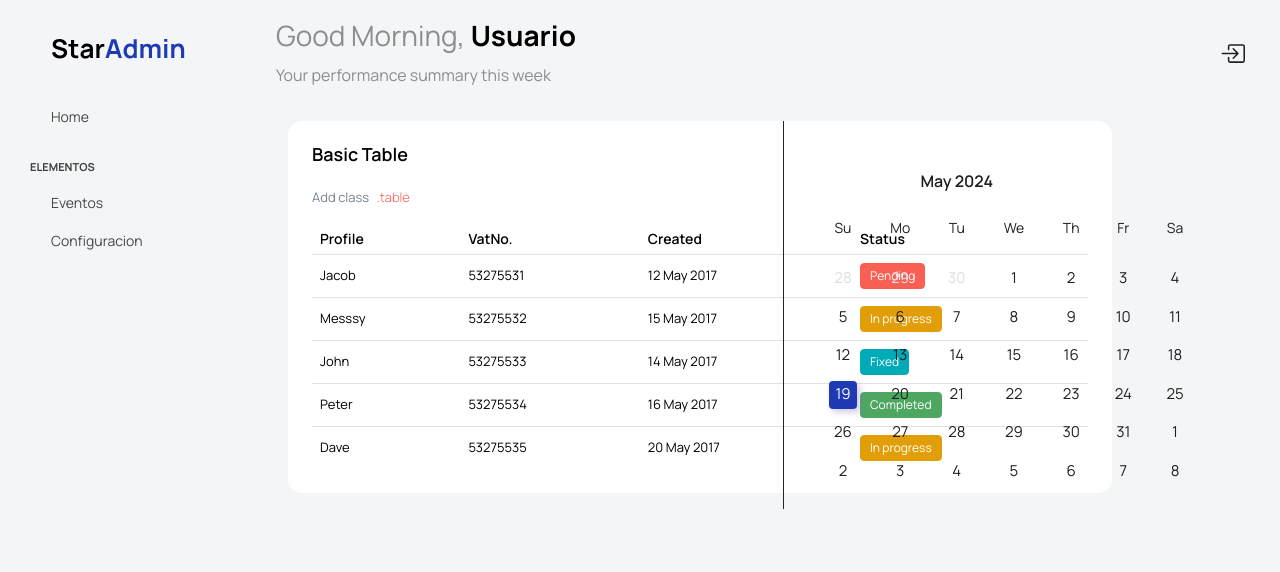
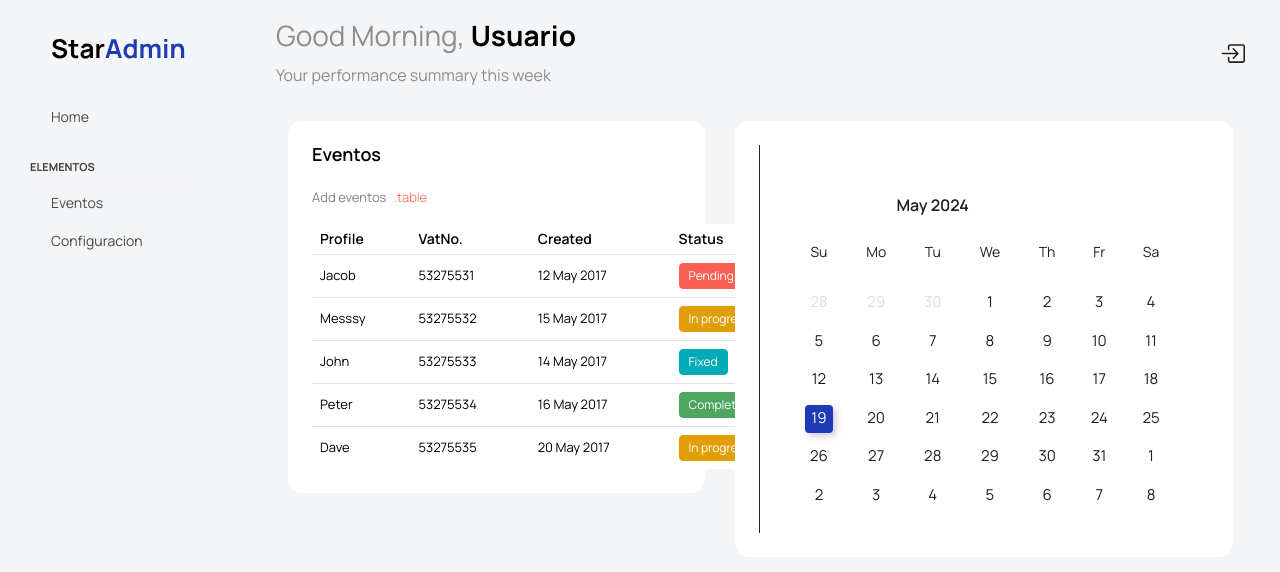
Before and after one commit to BryanSagbay/watakuy, an Angular app: page /inicio/eventos in a window 1280 px wide. Shown: the top 572 px of the page. Built offline with nearby package versions, Linux system fonts and the light colour scheme; sample sign-in values are in the browser's storage.

Commit message:
Add files

```diff
--- a/src/app/model/Evetos.ts
+++ b/src/app/model/Evetos.ts
@@ -1,5 +1,4 @@
 export class Eventos {
-    id: number = 0;
     id_local: number = 0;
     titulo: string = '';
     fecha: string = '';
--- a/src/app/pages/eventos/eventos.component.html
+++ b/src/app/pages/eventos/eventos.component.html
@@ -2,10 +2,10 @@
 <div class="container-fluid">
   <div class="row">
     <div class="col"  >
-      <div class="card" style="width: 180%;">
-        <div class="card-body">
-          <h4 class="card-title">Basic Table</h4>
-          <p class="card-description">Add class <code>.table</code></p>
+      <div class="card" >
+        <div class="card-body " style="width: 135%;">
+          <h4 class="card-title">Eventos</h4>
+          <p class="card-description">Add eventos <code>.table</code></p>
           <div class="table-responsive">
             <table class="table">
               <thead>
@@ -58,6 +58,9 @@
       </div>
     </div>
     <div class="col d-grid gap-2 d-md-flex justify-content-md-end">
+
+      <div class="card" >
+        <div class="card-body">
           <div
           class="datepicker datepicker-dropdown datepicker-orient-right datepicker-orient-bottom" style="border-left: 1px solid;"
         >
@@ -424,4 +427,7 @@
         </div>
         </div>
       </div>
+
     </div>
+  </div>
+</div>
```
Lines whose indentation alone changed are shown as unchanged.
